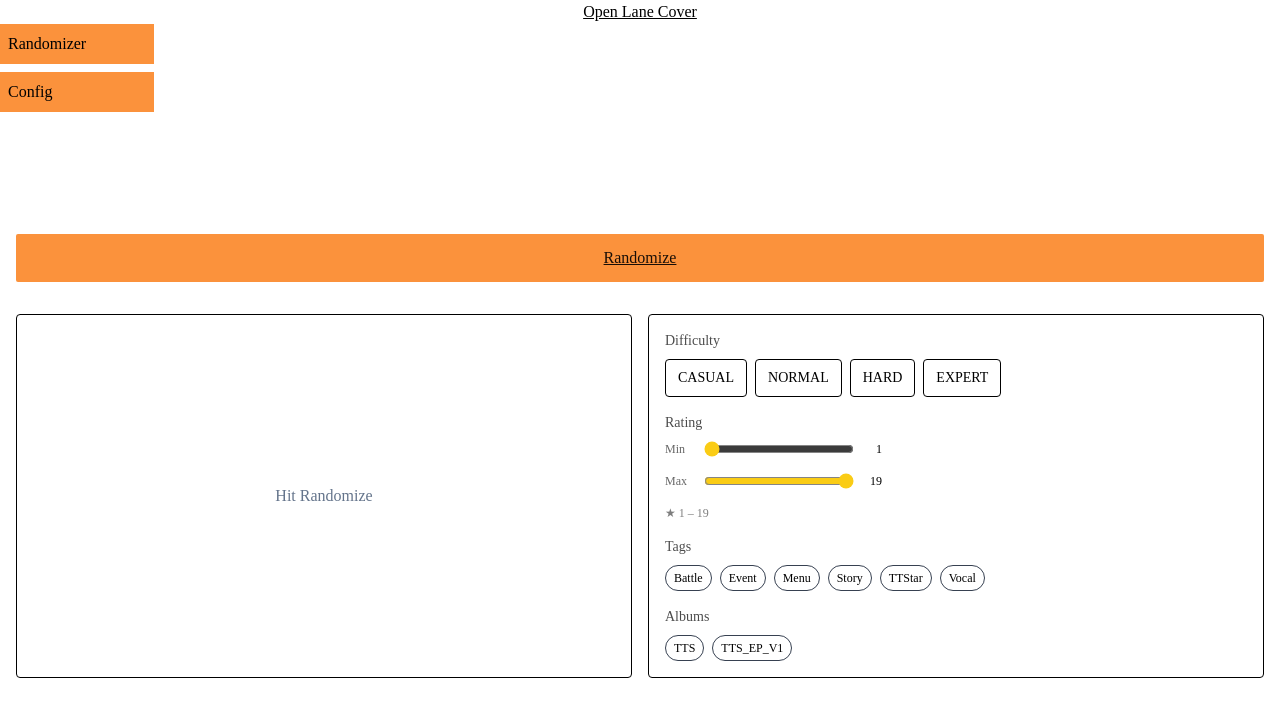
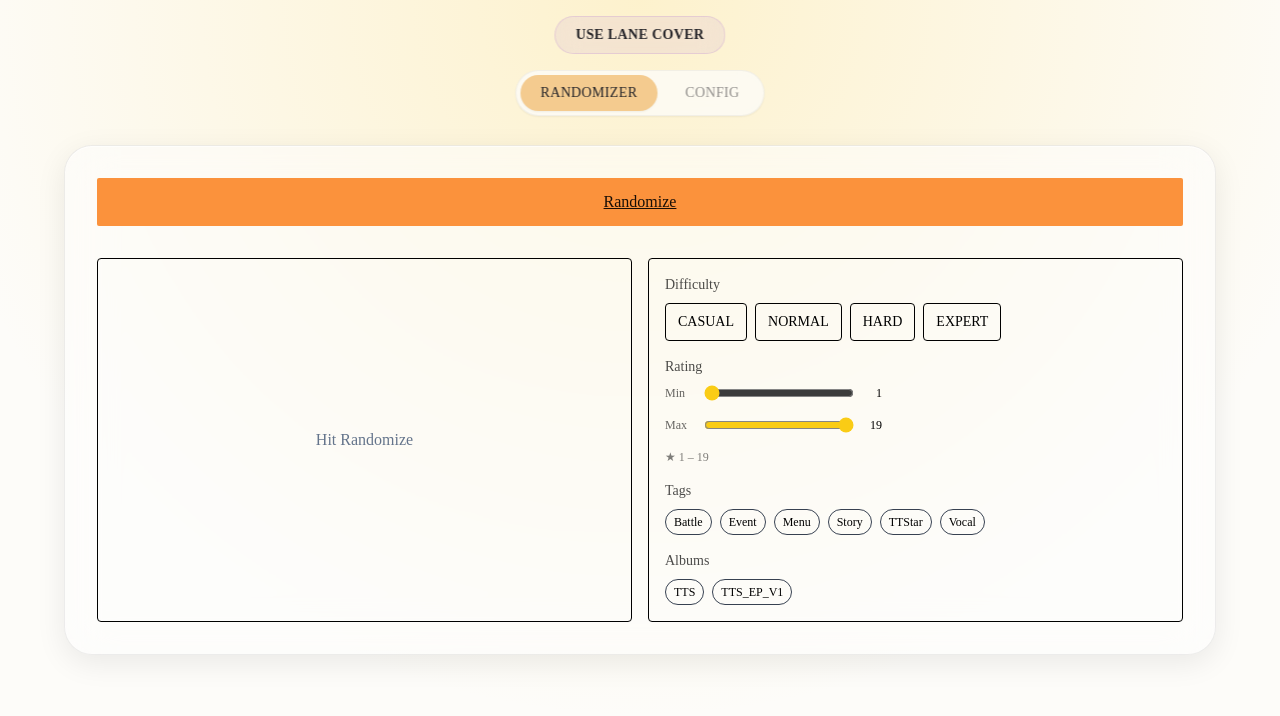
Before and after one commit to alvarodwi/ntrsv, a Vue app: page / in a window 1280 px wide. Shown: the top 716 px of the page. Built offline with nearby package versions, Linux system fonts and the light colour scheme; a web font is replaced by a local one.

Commit message:
feat: update home styling

```diff
--- a/src/pages/Home.vue
+++ b/src/pages/Home.vue
@@ -15,56 +15,81 @@ function openLaneCover() {
 </script>
 
 <template>
-  <div class="font-ui flex min-h-screen flex-col">
-    <!-- Always visible -->
-    <div class="mx-auto hidden w-1/2 md:block">
-      <button class="w-full underline" @click="openLaneCover">
-        Open Lane Cover
+  <div class="bg-cream relative min-h-screen overflow-hidden">
+    <!-- background -->
+    <div
+      class="pointer-events-none absolute inset-0 bg-[radial-gradient(circle_at_top,#fde28b_0%,transparent_70%)] opacity-40"
+    />
+
+    <div class="relative z-10">
+      <header class="font-display relative z-20">
+        <!-- desktop -->
+        <div
+          class="absolute top-4 left-1/2 hidden -translate-x-1/2 flex-col items-center gap-4 md:flex"
+        >
+          <!-- lane cover -->
+          <button
+            class="border-purple/20 bg-purple/10 text-charcoal hover:bg-purple/20 hover:border-purple/40 rounded-full border px-5 py-2 text-sm font-semibold tracking-wide uppercase backdrop-blur-md transition-all duration-150 hover:-translate-y-0.5"
+            @click="openLaneCover"
+          >
+            Use Lane Cover
           </button>
-    </div>
-    <!-- ───────────────────────────────────────────── -->
-    <!-- Top Bar -->
-    <!-- ───────────────────────────────────────────── -->
-    <header class="flex gap-0">
-      <!-- Desktop-only tab switcher -->
-      <div class="left-4 hidden flex-col md:flex w-[12vw] gap-2">
+
+          <!-- nav -->
+          <div
+            class="border-charcoal/5 flex items-center gap-2 rounded-full border bg-white/70 p-1 shadow-sm backdrop-blur-md"
+          >
+            <!-- randomizer -->
             <button
-          class="bg-orange w-full p-2 text-left"
+              class="rounded-full px-5 py-2 text-sm tracking-wide uppercase transition-all duration-150"
+              :class="
+                activeTab === 'randomizer'
+                  ? 'bg-gold text-charcoal shadow-sm'
+                  : 'text-charcoal/50 hover:bg-gold/20 hover:text-charcoal'
+              "
               @click="activeTab = 'randomizer'"
             >
               Randomizer
             </button>
 
+            <!-- config -->
             <button
-          class="bg-orange w-full p-2 text-left"
+              class="rounded-full px-5 py-2 text-sm tracking-wide uppercase transition-all duration-150"
+              :class="
+                activeTab === 'config'
+                  ? 'bg-purple/20 text-charcoal shadow-sm'
+                  : 'text-charcoal/50 hover:bg-purple/10 hover:text-purple'
+              "
               @click="activeTab = 'config'"
             >
               Config
             </button>
           </div>
+        </div>
 
-      <!-- Mobile title -->
-      <div class="text-center md:hidden">
-        <h1>ntrsv</h1>
-        <p class="text-sm opacity-70">
-          [n]ikke [t]racing the stars <br />[r]andom [s]elector
-          <span class="underline">[v]</span>
+        <!-- mobile -->
+        <div
+          class="border-charcoal/5 flex w-full flex-col items-center border-b bg-white/30 py-4 backdrop-blur-md md:hidden"
+        >
+          <h1 class="text-charcoal text-xl font-bold tracking-[0.2em]">
+            ntrsv
+          </h1>
+
+          <p class="text-charcoal/60 mt-1 text-center text-sm leading-relaxed">
+            [n]ikke [t]racing the stars <br />
+            [r]andom [s]elector
+            <span class="text-purple">[v]</span>
           </p>
         </div>
       </header>
-
-    <!-- ───────────────────────────────────────────── -->
-    <!-- Main Content -->
-    <!-- ───────────────────────────────────────────── -->
-    <main class="flex flex-1 items-center justify-center p-4">
-      <!-- Card container -->
-      <div class="w-full max-w-7xl">
-        <!-- Mobile: randomizer only -->
+      <main class="font-ui flex min-h-[100svh] items-center justify-center p-6">
+        <div
+          class="border-charcoal/8 w-full max-w-6xl rounded-[28px] border bg-white/55 p-6 shadow-[0_8px_30px_rgba(0,0,0,0.08)] shadow-[inset_0_1px_0_rgba(255,255,255,0.7),0_8px_30px_rgba(0,0,0,0.08)] backdrop-blur-xl md:p-8"
+        >
           <RandomizerTab v-if="activeTab === 'randomizer'" />
-
-        <!-- Desktop-only config -->
           <ConfigTab v-else class="hidden md:block" />
         </div>
       </main>
     </div>
+  </div>
 </template>
--- a/uno.config.ts
+++ b/uno.config.ts
@@ -1,7 +1,7 @@
 // uno.config.ts
 import {
   defineConfig,
-  presetUno,
+  presetWind3,
   presetIcons,
   presetAttributify,
   presetWebFonts,
@@ -9,7 +9,7 @@ import {
 
 export default defineConfig({
   presets: [
-    presetUno(),
+    presetWind3(),
     presetAttributify(),
     presetIcons({
       scale: 1.1,
@@ -23,4 +23,14 @@ export default defineConfig({
       },
     }),
   ],
+  theme: {
+    colors: {
+      white: '#fdfdfd',
+      cream: '#fdfcf9',
+      charcoal: '#27262a',
+      gold: '#f4cb8f',
+      purple: '#a871d6',
+      coral: '#d48275',
+    },
+  },
 })
```
Also changed, not shown: 1 other file (tests, documents, lock files or other folders). Lines whose indentation alone changed are shown as unchanged.
